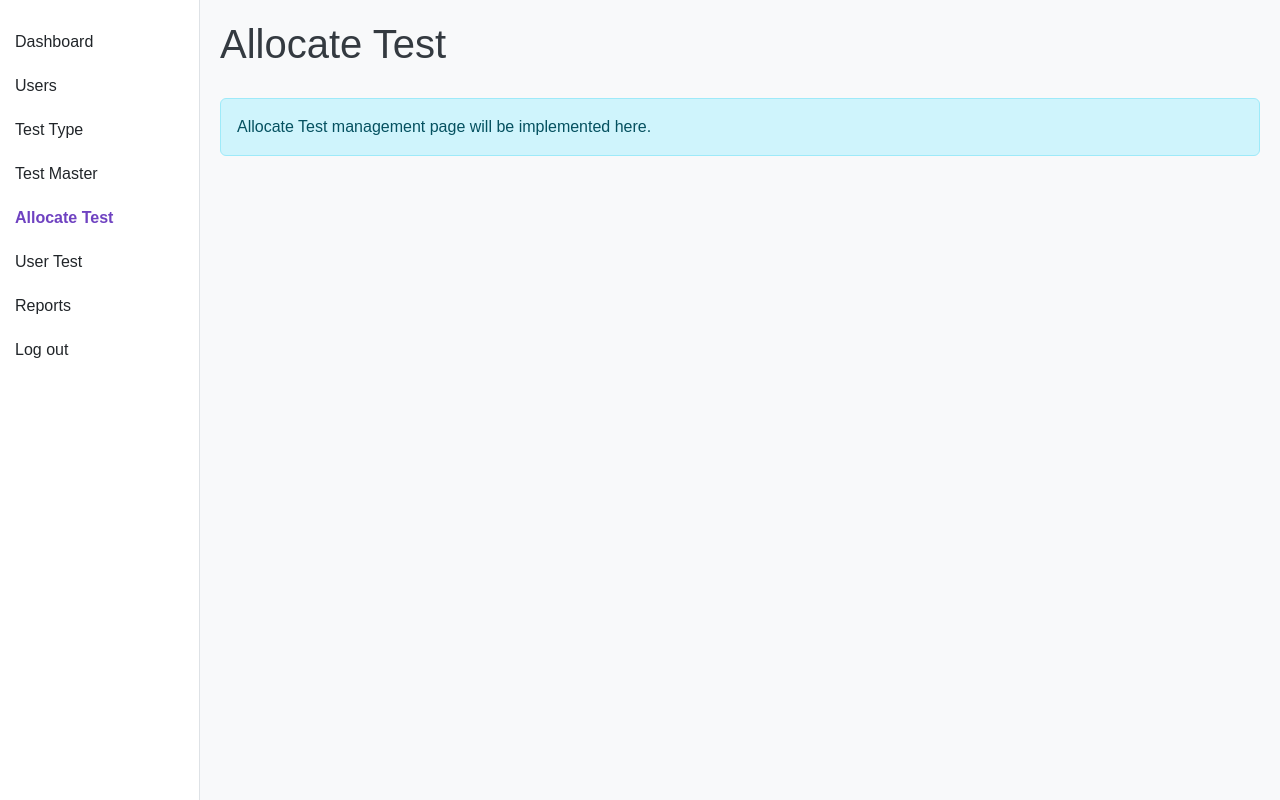
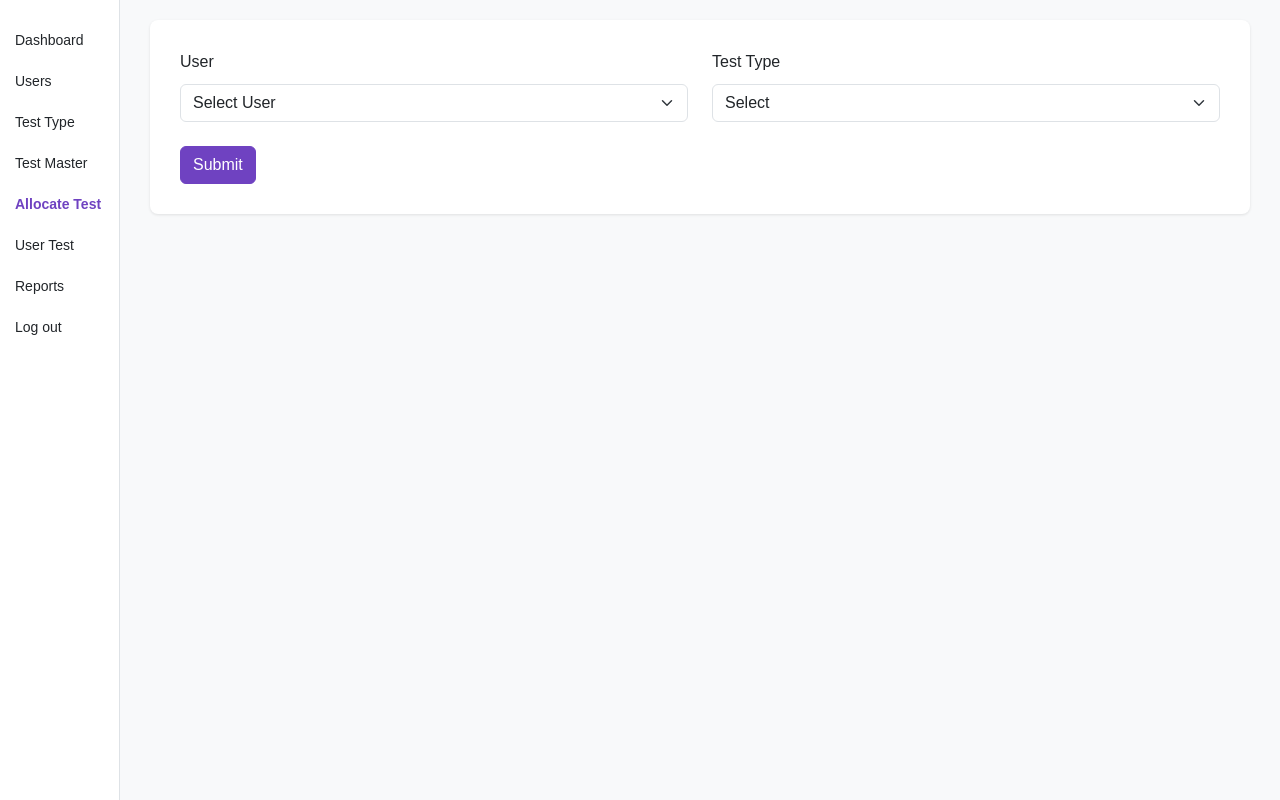
Before and after one commit to lovesh85/Student-Test-Management, a Flask app: page /allocate-test in a window 1280 px wide. Run offline with Flask 3, Linux system fonts and the light colour scheme; the visitor is signed in with stand-in values (Sample User, id 1).

Commit message:
Implement user management features: add user editing and deletion functionality, improve dashboard design and styling, and create allocate test page.
Replit-Commit-Author: Agent
Replit-Commit-Session-Id: e0b6313d-641d-4fac-ad5c-5db9d891e873
Replit-Commit-Screenshot-Url: https://storage.googleapis.com/screenshot-production-us-central1/f8f0f24d-eb4c-4f9c-9dac-f2c337c78363/285cab1b-21eb-4fd1-b171-8e4098088b8f.jpg

```diff
--- a/routes.py
+++ b/routes.py
@@ -174,6 +174,64 @@ def register_routes(app):
 
         return render_template('add_user.html', form=form)
 
+    @app.route('/edit-user/<int:id>', methods=['GET', 'POST'])
+    @login_required
+    def edit_user(id):
+        user = User.query.get_or_404(id)
+        form = AddUserForm(obj=user)
+
+        # Don't validate the password field if it's empty
+        if request.method == 'POST':
+            if not form.password.data:
+                form.password.validators = []
+
+        if form.validate_on_submit():
+            user.first_name = form.first_name.data
+            user.last_name = form.last_name.data
+            user.email = form.email.data
+            user.phone = form.phone.data
+
+            # Only update password if provided
+            if form.password.data:
+                user.set_password(form.password.data)
+
+            # Handle profile picture upload
+            if form.profile_picture.data:
+                # Delete old profile picture if exists
+                if user.profile_picture:
+                    old_file_path = os.path.join(current_app.config['UPLOAD_FOLDER'], user.profile_picture)
+                    if os.path.exists(old_file_path):
+                        os.remove(old_file_path)
+
+                user.profile_picture = save_profile_picture(form.profile_picture.data)
+
+            db.session.commit()
+            flash('User updated successfully!', 'success')
+            return redirect(url_for('users'))
+
+        return render_template('edit_user.html', form=form, user=user)
+
+    @app.route('/delete-user/<int:id>')
+    @login_required
+    def delete_user(id):
+        user = User.query.get_or_404(id)
+
+        # Don't allow deleting your own account
+        if user.id == current_user.id:
+            flash('You cannot delete your own account!', 'danger')
+            return redirect(url_for('users'))
+
+        # Delete profile picture if exists
+        if user.profile_picture:
+            file_path = os.path.join(current_app.config['UPLOAD_FOLDER'], user.profile_picture)
+            if os.path.exists(file_path):
+                os.remove(file_path)
+
+        db.session.delete(user)
+        db.session.commit()
+        flash('User deleted successfully!', 'success')
+        return redirect(url_for('users'))
+
     @app.route('/test-type')
     @login_required
     def test_type():
--- a/templates/allocate_test.html
+++ b/templates/allocate_test.html
@@ -1,84 +1,62 @@
-<!DOCTYPE html>
-<html lang="en">
-<head>
-    <meta charset="UTF-8">
-    <meta name="viewport" content="width=device-width, initial-scale=1.0">
-    <title>Allocate Test</title>
-    <!-- Bootstrap CSS -->
-    <link href="https://cdn.jsdelivr.net/npm/bootstrap@5.3.0-alpha1/dist/css/bootstrap.min.css" rel="stylesheet">
-    <!-- Font Awesome for icons -->
-    <link href="https://cdnjs.cloudflare.com/ajax/libs/font-awesome/6.0.0/css/all.min.css" rel="stylesheet">
-    <!-- Custom CSS -->
-    <link rel="stylesheet" href="{{ url_for('static', filename='css/styles.css') }}">
-    <style>
-        body {
-            font-family: Arial, sans-serif;
-            background-color: #f8f9fa;
-        }
+{% extends 'dashboard_base.html' %}
 
-        .dashboard-container {
-            display: flex;
-            min-height: 100vh;
-        }
+{% block title %}Allocate Test{% endblock %}
 
-        .sidebar {
-            width: 200px;
-            background-color: white;
-            border-right: 1px solid #dee2e6;
-            padding-top: 20px;
-        }
+{% block extra_css %}
+<style>
+    .form-container {
+        background-color: #fff;
+        border-radius: 8px;
+        padding: 30px;
+        box-shadow: 0 1px 3px rgba(0,0,0,0.1);
+    }
 
-        .sidebar-link {
-            display: block;
-            padding: 10px 15px;
-            color: #212529;
-            text-decoration: none;
-        }
+    .form-label {
+        font-weight: 500;
+        margin-bottom: 10px;
+    }
 
-        .sidebar-link:hover {
-            background-color: #f1f3f5;
-        }
+    .btn-submit {
+        background-color: #6f42c1;
+        border-color: #6f42c1;
+        padding: 8px 20px;
+    }
 
-        .sidebar-link.active {
-            font-weight: bold;
-            color: #6f42c1;
-        }
+    .btn-submit:hover {
+        background-color: #5e35b1;
+        border-color: #5e35b1;
+    }
+</style>
+{% endblock %}
 
-        .main-content {
-            flex: 1;
-            padding: 20px;
-        }
+{% block content %}
+<div class="form-container">
+    <form method="POST" action="{{ url_for('allocate_test_submit') }}">
+        <div class="row mb-4">
+            <div class="col-md-6">
+                <label for="user_id" class="form-label">User</label>
+                <select id="user_id" name="user_id" class="form-select">
+                    <option selected disabled>Select User</option>
+                    {% for user in users %}
+                    <option value="{{ user.id }}">{{ user.first_name }} {{ user.last_name }}</option>
+                    {% endfor %}
+                </select>
+            </div>
 
-        h1 {
-            margin-bottom: 30px;
-            color: #343a40;
-        }
-    </style>
-</head>
-<body>
-    <div class="dashboard-container">
-        <!-- Sidebar -->
-        <div class="sidebar">
-            <a href="{{ url_for('dashboard') }}" class="sidebar-link">Dashboard</a>
-            <a href="{{ url_for('users') }}" class="sidebar-link">Users</a>
-            <a href="{{ url_for('test_type') }}" class="sidebar-link">Test Type</a>
-            <a href="{{ url_for('test_master') }}" class="sidebar-link">Test Master</a>
-            <a href="{{ url_for('allocate_test') }}" class="sidebar-link active">Allocate Test</a>
-            <a href="{{ url_for('user_test') }}" class="sidebar-link">User Test</a>
-            <a href="{{ url_for('reports') }}" class="sidebar-link">Reports</a>
-            <a href="{{ url_for('logout') }}" class="sidebar-link">Log out</a>
+            <div class="col-md-6">
+                <label for="test_type_id" class="form-label">Test Type</label>
+                <select id="test_type_id" name="test_type_id" class="form-select">
+                    <option selected disabled>Select</option>
+                    {% for test_type in test_types %}
+                    <option value="{{ test_type.id }}">{{ test_type.test_type }} ({{ test_type.language }})</option>
+                    {% endfor %}
+                </select>
+            </div>
         </div>
 
-        <!-- Main Content -->
-        <div class="main-content">
-            <h1>Allocate Test</h1>
-            <div class="alert alert-info">
-                Allocate Test management page will be implemented here.
-            </div>
+        <div class="mt-3">
+            <button type="submit" class="btn btn-purple">Submit</button>
         </div>
-    </div>
-
-    <!-- Bootstrap Bundle with Popper -->
-    <script src="https://cdn.jsdelivr.net/npm/bootstrap@5.3.0-alpha1/dist/js/bootstrap.bundle.min.js"></script>
-</body>
-</html>
+    </form>
+</div>
+{% endblock %}
--- a/templates/dashboard_base.html
+++ b/templates/dashboard_base.html
@@ -24,7 +24,7 @@
         }
 
         .sidebar {
-            width: 200px;
+            width: 120px;
             background-color: white;
             border-right: 1px solid #dee2e6;
             padding-top: 20px;
@@ -35,6 +35,8 @@
             padding: 10px 15px;
             color: #212529;
             text-decoration: none;
+            text-align: left;
+            font-size: 14px;
         }
 
         .sidebar-link:hover {
@@ -48,18 +50,20 @@
 
         .main-content {
             flex: 1;
-            padding: 20px;
+            padding: 20px 30px;
         }
 
         h1 {
-            margin-bottom: 20px;
+            margin-bottom: 30px;
             color: #343a40;
+            font-size: 24px;
         }
 
         .card {
             background-color: white;
             border-radius: 5px;
             box-shadow: 0 2px 4px rgba(0, 0, 0, 0.05);
+            border: none;
         }
 
         .btn-purple {
@@ -72,6 +76,16 @@
             background-color: #5a32a3;
             border-color: #5a32a3;
             color: white;
+        }
+
+        .stats-card {
+            background: white;
+            border-radius: 5px;
+            padding: 20px;
+            text-align: center;
+            box-shadow: 0 1px 2px rgba(0,0,0,0.05);
+            margin-bottom: 20px;
+            border: 1px solid #f1f1f1;
         }
     </style>
     {% block extra_css %}{% endblock %}
--- a/templates/users.html
+++ b/templates/users.html
@@ -113,8 +113,9 @@
                         <td>{{ user.phone }}</td>
                         <td>{{ user.created_at.strftime('%Y-%m-%d %H:%M:%S') }}</td>
                         <td class="action-icons">
-                            <a href="#" class="edit-icon"><i class="fas fa-edit"></i></a>
-                            <a href="#" class="delete-icon"><i class="fas fa-trash-alt"></i></a>
+                            <a href="{{ url_for('edit_user', id=user.id) }}" class="edit-icon"><i class="fas fa-edit"></i></a>
+                            <a href="{{ url_for('delete_user', id=user.id) }}" class="delete-icon"
+                               onclick="return confirm('Are you sure you want to delete this user?');"><i class="fas fa-trash-alt"></i></a>
                         </td>
                     </tr>
                     {% else %}
```
Also changed, not shown: templates/dashboard.html (+70 -23 lines), templates/edit_user.html (added, +118 -0 lines), attached_assets/image_1742705924876.png (added), attached_assets/image_1742705943301.png (added), attached_assets/image_1742706007169.png (added).
